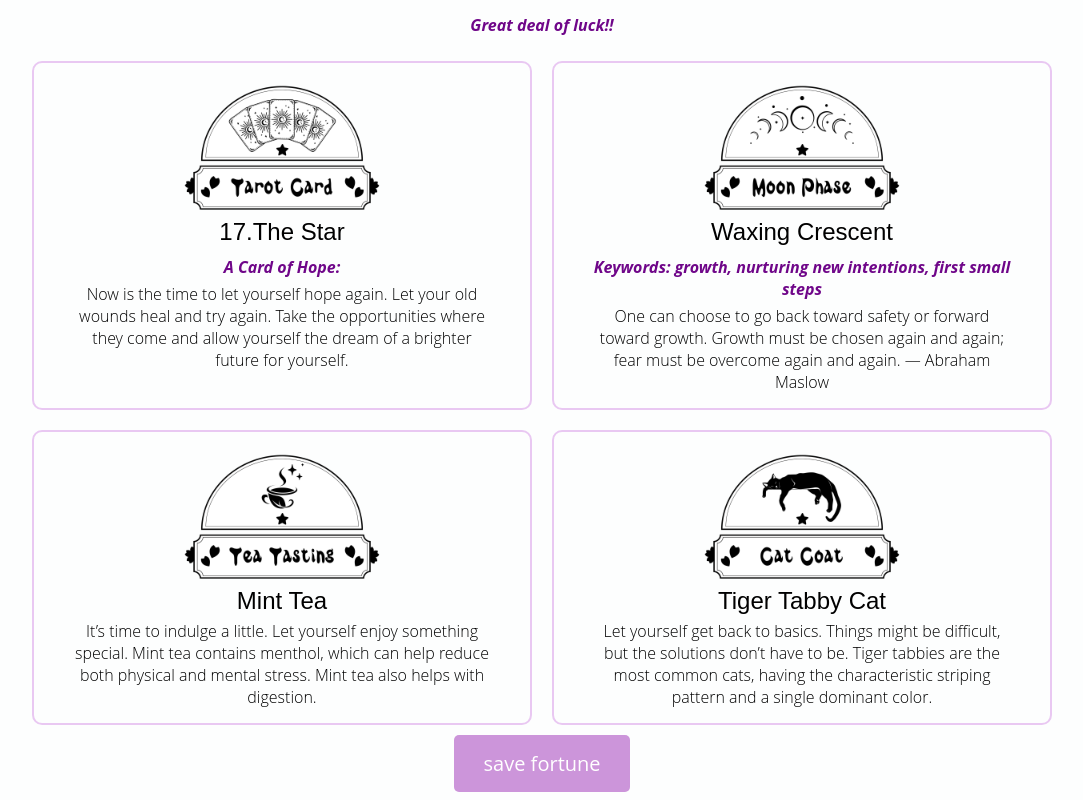
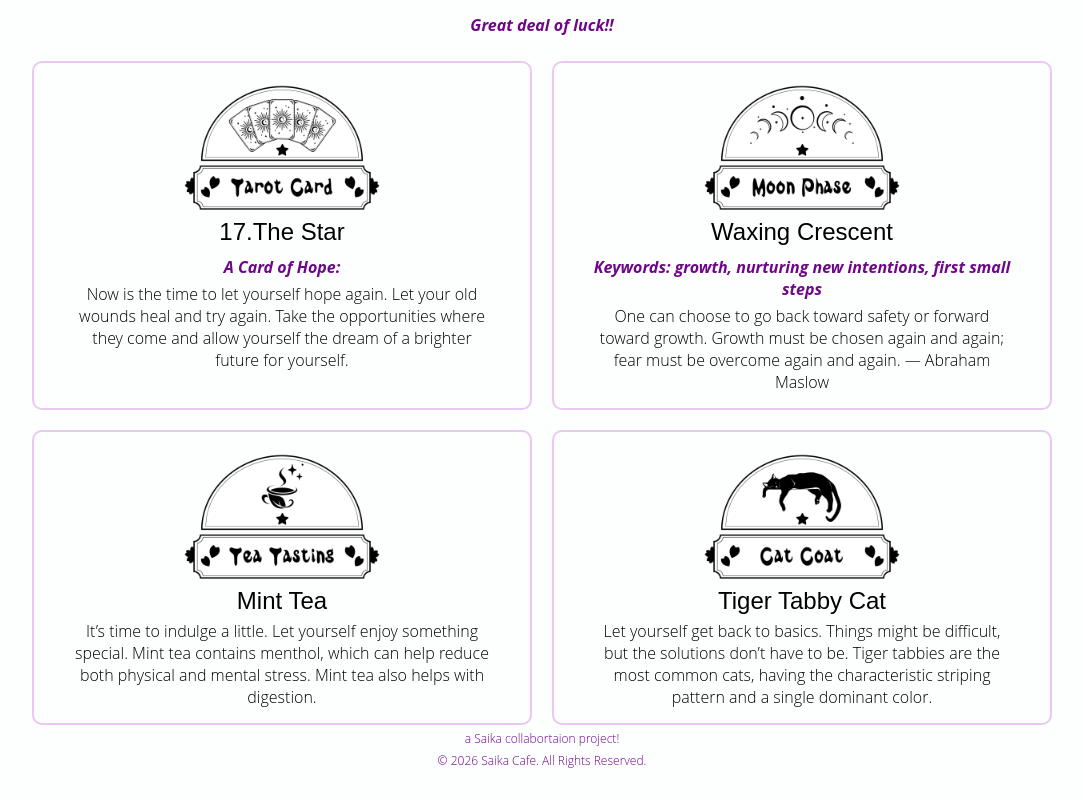
Before and after one commit to pand3m1x/SaikaFortunes, a React (Vite) app: page /moonfortune in a window 1280 px wide. Shown: the part 226-1026 px from the top of the page, without its empty margins (98-1181 px from the left). Built offline with nearby package versions, Linux system fonts and the light colour scheme; a web font is replaced by a local one.

Commit message:
added footer with copy write info and saika info

```diff
--- a/src/hooks/saveFortune.js
+++ b/src/hooks/saveFortune.js
@@ -1,7 +1,7 @@
 import { useRef, useCallback } from "react";
 import { toJpeg } from "html-to-image";
 
-function useSaveFortune( filename= "your-fortune") {
+function useSaveFortune( filename="your-fortune" ) {
   const fortuneRef = useRef(null);
 
   const saveFortune = useCallback( () => {
--- a/src/index.css
+++ b/src/index.css
@@ -102,6 +102,12 @@ button{
   margin: 5px 0px;
 }
 
+.footer p {
+  font-size: 12px;
+  color: #6f0689;
+  margin: 5px 0px;
+}
+
 @media (max-width: 768px) {
   .quarter-grid {
     grid-template-columns: 1fr;
--- a/src/pages/cloudFortune.jsx
+++ b/src/pages/cloudFortune.jsx
@@ -34,7 +34,10 @@ function CloudFortune() {
           </div>
         </div>
       </div>
-        <button onClick={saveFortune}>save fortune</button>
+        <div className="footer">
+          <p>a Saika collabortaion project!</p>
+          <p>&copy; 2026 Saika Cafe. All Rights Reserved.</p>
+        </div>
     </div>
   );
 }
--- a/src/pages/moonFortune.jsx
+++ b/src/pages/moonFortune.jsx
@@ -33,7 +33,10 @@ function MoonFortune() {
           </div>
         </div>
       </div>
-        <button onClick={saveFortune}>save fortune</button>
+        <div className="footer">
+          <p>a Saika collabortaion project!</p>
+          <p>&copy; 2026 Saika Cafe. All Rights Reserved.</p>
+        </div>
     </div>
   );
 }
--- a/src/pages/sakuraFortune.jsx
+++ b/src/pages/sakuraFortune.jsx
@@ -33,7 +33,10 @@ function SakuraFortune() {
           </div>
         </div>
     </div>
-        <button onClick={saveFortune}>save fortune</button>
+        <div className="footer">
+          <p>a Saika collabortaion project!</p>
+          <p>&copy; 2026 Saika Cafe. All Rights Reserved.</p>
+        </div>
   </div>
   );
 }
--- a/src/pages/starFortune.jsx
+++ b/src/pages/starFortune.jsx
@@ -11,6 +11,7 @@ function StarFortune() {
   const { fortuneRef, saveFortune } = useSaveFortune("star-fortune");
 
   return (
+
     <div className="fortunes">
       <div className="fortune-container" ref={fortuneRef}>
         <div className="main-fortune" >
@@ -34,6 +35,10 @@ function StarFortune() {
         </div>
       </div>
         <button onClick={saveFortune}>save fortune</button>
+        <div className="footer">
+          <p>a Saika collabortaion project!</p>
+          <p>&copy; 2026 Saika Cafe. All Rights Reserved.</p>
+        </div>
     </div>
   );
 }
```
